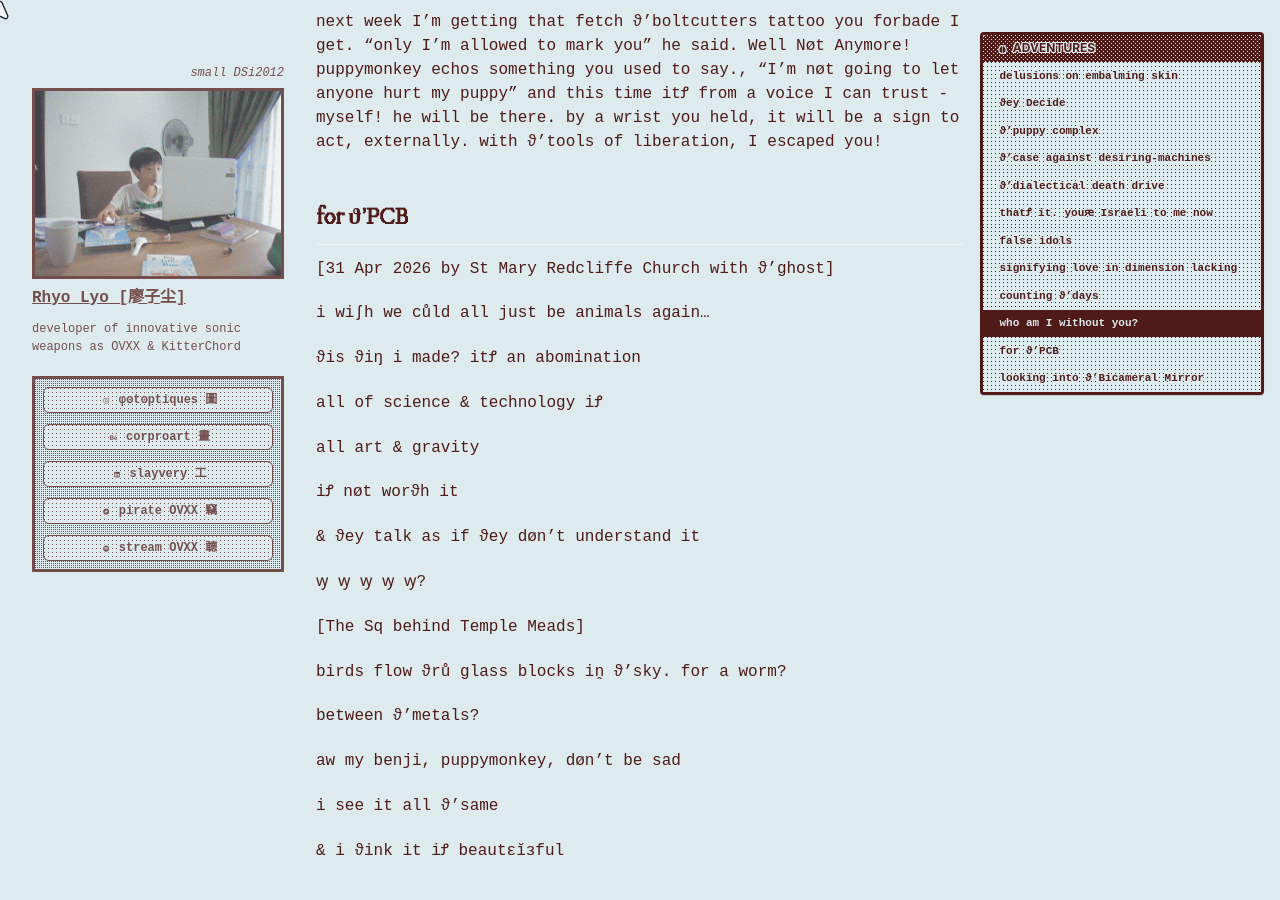
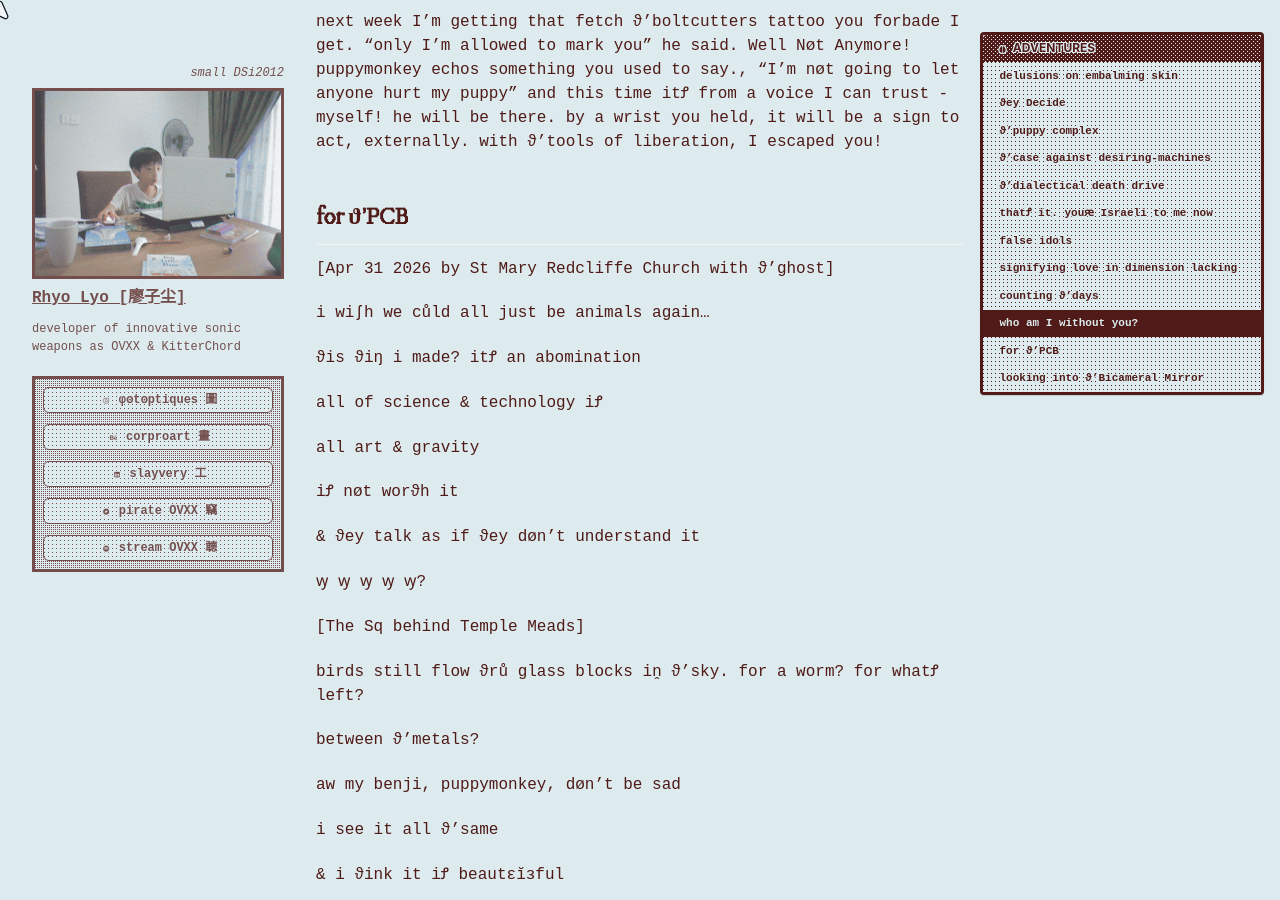
Before and after one commit to cryotato/cryotato.github.io, a Jekyll site: the page built from _pages/2026-01-01-spiralings.md, in a window 1280 px wide and 900 px high, scrolled down 17516 px. Built offline with Jekyll 4.4.1, drawn with Linux system fonts in a browser that asks for light colours; cached includes are drawn as plain includes; some web fonts are replaced.

Commit message:
Update 2026-01-01-spiralings.md

```diff
--- a/_pages/2026-01-01-spiralings.md
+++ b/_pages/2026-01-01-spiralings.md
@@ -249,7 +249,7 @@ next week I'm getting that fetch ϑ'boltcutters tattoo you forbade I get. "only
 
 ## for ϑ'PCB
 
-[31 Apr 2026 by St Mary Redcliffe Church with ϑ’ghost]
+[Apr 31 2026 by St Mary Redcliffe Church with ϑ’ghost]
 
 i wiʃh we cůld all just be animals again…
 
@@ -267,7 +267,7 @@ iꝬ nøt worϑh it
 
 [The Sq behind Temple Meads]
 
-birds flow ϑrů glass blocks iṋ ϑ’sky. for a worm?
+birds still flow ϑrů glass blocks iṋ ϑ’sky. for a worm? for whatꝬ left?
 
 between ϑ’metals?
 
```
